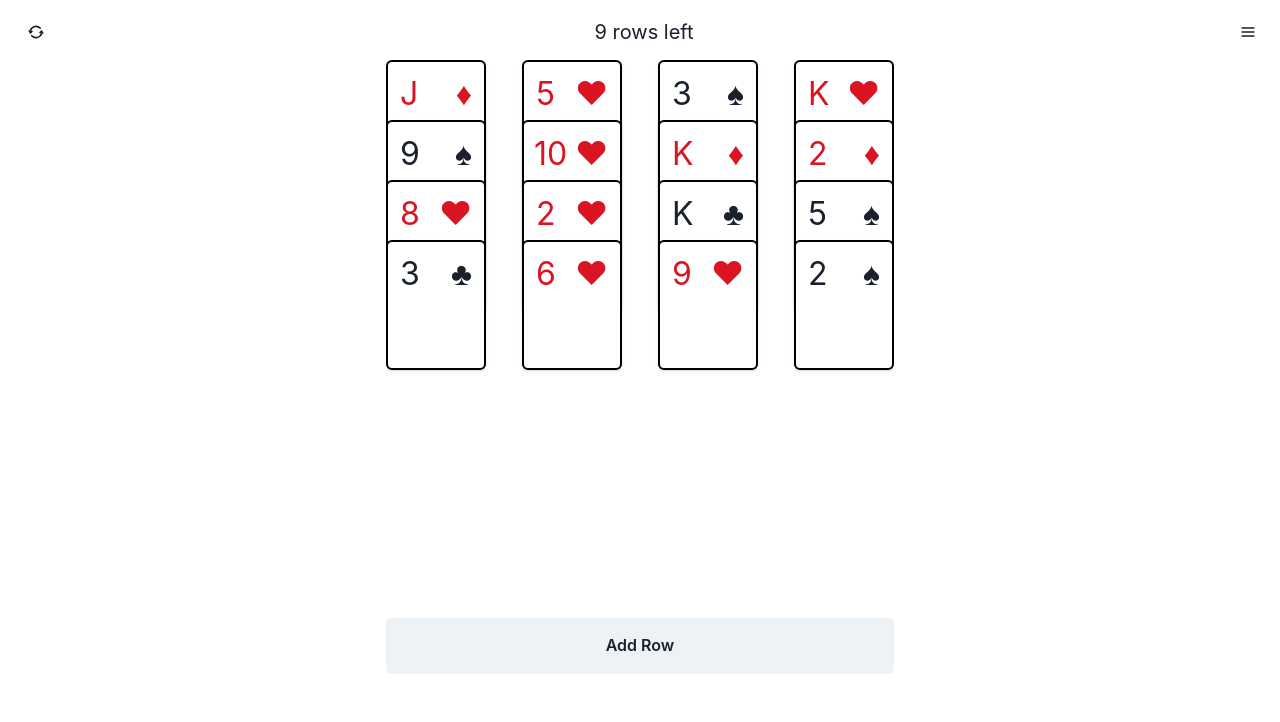
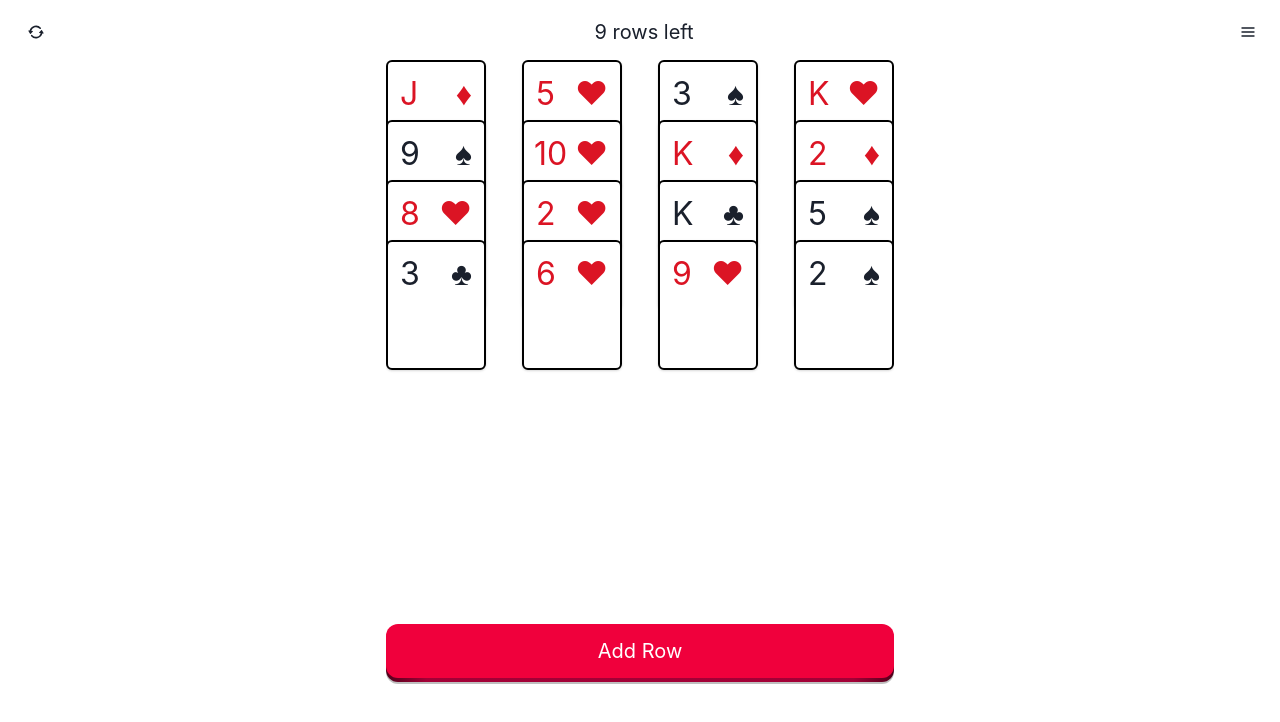
Before and after one commit to thaidakar/impossible, a React (Create React App) app: page / in a window 1280 px wide. Shown: the top 722 px of the page. Built offline with nearby package versions, Linux system fonts and the light colour scheme.

Commit message:
Random fun

```diff
--- a/package.json
+++ b/package.json
@@ -1,9 +1,10 @@
 {
   "homepage": "https://thaidakar.github.io/impossible",
   "name": "impossible-game",
-  "version": "1.2.3",
+  "version": "1.2.4",
   "private": true,
   "dependencies": {
+    "@babel/plugin-proposal-private-property-in-object": "^7.21.11",
     "@chakra-ui/icons": "^2.1.1",
     "@chakra-ui/react": "^2.8.2",
     "@emotion/react": "^11.11.4",
--- a/src/App.css
+++ b/src/App.css
@@ -1,3 +1,8 @@
+* {
+    -webkit-tap-highlight-color: transparent !important;
+    user-select: none !important;
+}
+
 .card {
     border: 2px solid black !important;
 }
@@ -26,3 +31,88 @@
 .golden {
     border: 2px solid rgb(211, 151, 1) !important;
 }
+
+.pushable {
+    position: relative;
+    width: 100%;
+    border: none;
+    background: transparent;
+    padding: 0;
+    margin-top: 10px;
+    cursor: pointer;
+    outline-offset: 4px;
+    transition: filter 250ms;
+  }
+  .shadow {
+    position: absolute;
+    top: 0;
+    left: 0;
+    width: 100%;
+    height: 100%;
+    border-radius: 12px;
+    background: hsl(0deg 0% 0% / 0.25);
+    will-change: transform;
+    transform: translateY(2px);
+    transition:
+      transform
+      600ms
+      cubic-bezier(.3, .7, .4, 1);
+  }
+  .edge {
+    position: absolute;
+    top: 0;
+    left: 0;
+    width: 100%;
+    height: 100%;
+    border-radius: 12px;
+    background: linear-gradient(
+      to left,
+      hsl(340deg 100% 16%) 0%,
+      hsl(340deg 100% 32%) 8%,
+      hsl(340deg 100% 32%) 92%,
+      hsl(340deg 100% 16%) 100%
+    );
+  }
+  .front {
+    display: block;
+    position: relative;
+    padding: 12px 42px;
+    border-radius: 12px;
+    font-size: 1.25rem;
+    color: white;
+    background: hsl(345deg 100% 47%);
+    will-change: transform;
+    transform: translateY(-4px);
+    transition:
+      transform
+      600ms
+      cubic-bezier(.3, .7, .4, 1);
+  }
+  .pushable:hover {
+    filter: brightness(110%);
+  }
+  .pushable:hover .front {
+    transform: translateY(-6px);
+    transition:
+      transform
+      250ms
+      cubic-bezier(.3, .7, .4, 1.5);
+  }
+  .pushable:active .front {
+    transform: translateY(-2px);
+    transition: transform 34ms;
+  }
+  .pushable:hover .shadow {
+    transform: translateY(4px);
+    transition:
+      transform
+      250ms
+      cubic-bezier(.3, .7, .4, 1.5);
+  }
+  .pushable:active .shadow {
+    transform: translateY(1px);
+    transition: transform 34ms;
+  }
+  .pushable:focus:not(:focus-visible) {
+    outline: none;
+  }
--- a/src/App.tsx
+++ b/src/App.tsx
@@ -259,7 +259,10 @@ export const App = () => {
   };
 
   const cardClick = (e: React.MouseEvent, ridx: number, cidx: number) => {
-    if (e.type === 'click') handleCardClick(ridx, cidx);
+    if (e.type === 'click'){
+      e.preventDefault()
+      handleCardClick(ridx, cidx);
+    }
   }
 
   const displayBoard = () => {
@@ -321,7 +324,13 @@ export const App = () => {
                 {board && displayBoard()}
               </SimpleGrid>
             </Box>
-            <Button w='100%' py={7} onClick={() => drawRow()} isDisabled={deck?.length == 0}>{deck?.length > 0 ? 'Add Row' : cleared == 48 ? 'woo hoo!' : 'womp womp'}</Button>
+            <button className='pushable' onClick={() => drawRow()} disabled={deck?.length == 0}>
+              <span className="shadow"></span>
+              <span className="edge"></span>
+              <span className='front'>
+                {deck?.length > 0 ? 'Add Row' : cleared == 48 ? 'woo hoo!' : 'womp womp'}
+              </span>
+            </button>
           </VStack>
         </VStack>
       </Box>
--- a/src/Components/AchievementsModal.tsx
+++ b/src/Components/AchievementsModal.tsx
@@ -88,7 +88,7 @@ export const AchievementsModal = (props: AchievementsProps) => {
     }, [openColumns]);
 
     useEffect(() => {
-        if (board?.at(0)?.every(x => x.val == CardVal.Ace) && cleared >= 48 && openColumns.length === 0) {
+        if (board?.at(0)?.every(x => x.val == CardVal.Ace) && board?.at(1)?.every(x => !!x.hidden) && cleared >= 48 && openColumns.length === 0) {
             setTimeout(() => {
                 const newAchievement: Achievements = {
                     ...loadAchievements(),
```
Also changed, not shown: 1 other file (tests, documents, lock files or other folders).
